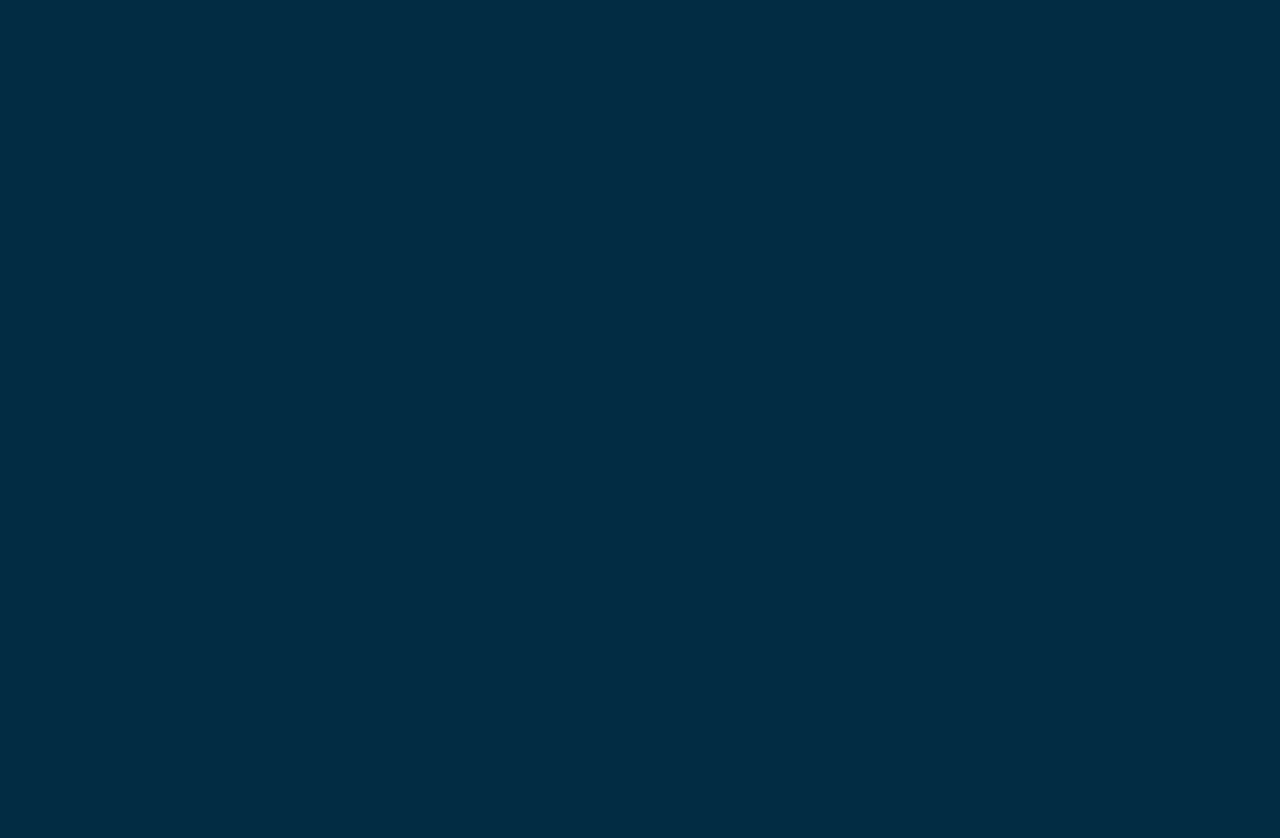
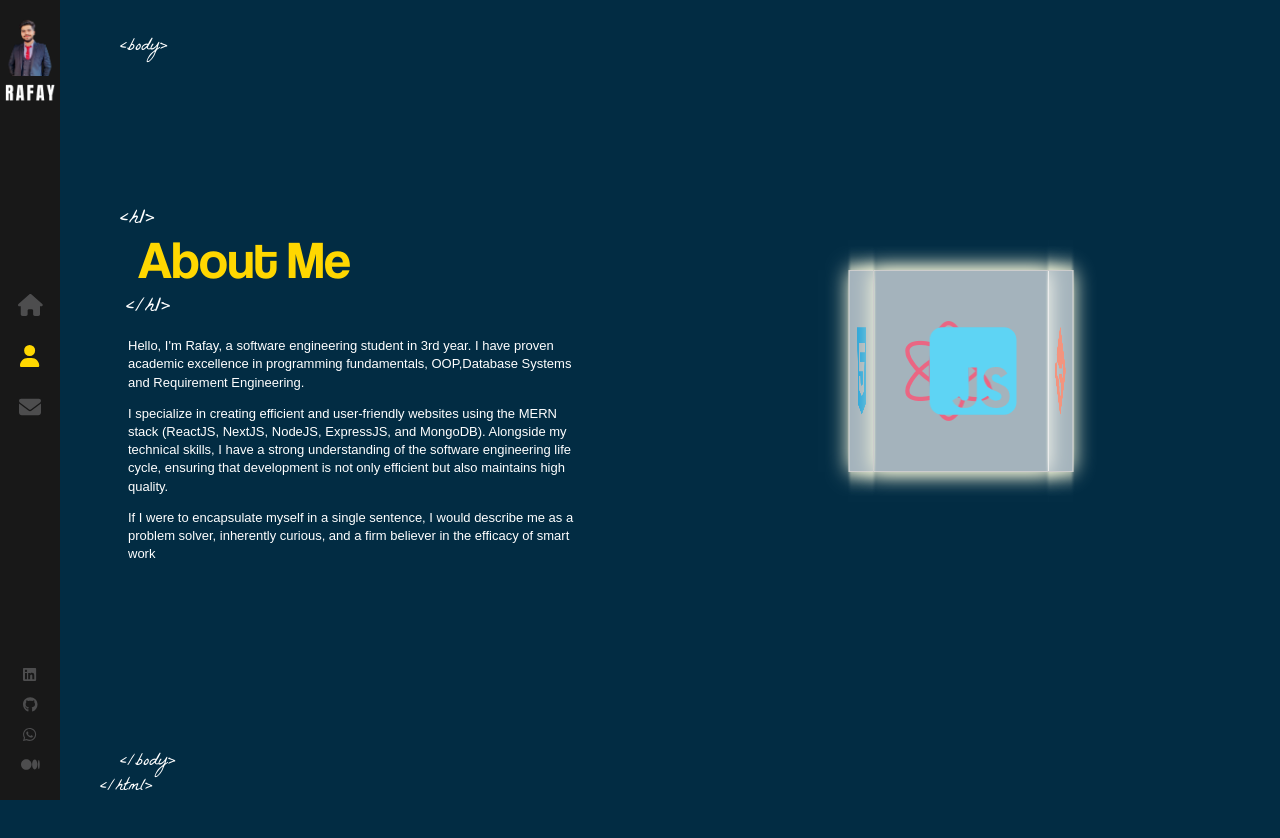
Before and after one commit to rafaysyed1/Portfolio-Website, a React (Create React App) app: page /about in a window 1280 px wide. Before the commit this address had no page. Shown: the top 838 px of the page. Before the commit the page ends 800 px from the top, so only its background shows below. Built offline with nearby package versions, Linux system fonts and the light colour scheme.

Commit message:
About page completion Text+Animation plus beautiful cube of skills

```diff
--- a/src/App.js
+++ b/src/App.js
@@ -3,12 +3,14 @@ import './App.scss';
 import { Route, Routes } from 'react-router-dom';
 import Layout from './components/Layout';
 import Home from './components/Home';
+import About from './components/About';
 function App() {
   return (
     <>
     <Routes>
       <Route path="/" element = {<Layout />}>
       <Route index element={<Home/>}/>
+      <Route path='about' element={<About/>}/>
       </Route>
 
     </Routes>
--- /dev/null
+++ b/src/components/About/index.js
@@ -0,0 +1,64 @@
+import { useState,useEffect } from 'react'
+import AnimatedLetters from '../AnimatedLetters'
+import './index.scss'
+import { FontAwesomeIcon } from '@fortawesome/react-fontawesome'
+import { faCss3, faGitAlt, faHtml5, faJsSquare, faNodeJs, faReact } from '@fortawesome/free-brands-svg-icons'
+
+const About = () => {
+    const aboutMeArray = ['A', 'b', 'o', 'u', 't', ' ', 'M', 'e']
+    const [letterClass, setLetterClass] = useState('text-animate');
+    useEffect(() => {
+
+        const timeoutId = setTimeout(() => {
+            setLetterClass('text-animate-hover');
+        }, 4000);
+
+        return () => clearTimeout(timeoutId);
+    }, []);
+
+    return (
+        <>
+        <div className='container about-page'>
+            <div className='text-zone'>
+                <h1>
+                    <AnimatedLetters strArray={aboutMeArray} letterClass={letterClass} index={50} />
+                </h1>
+                <p>
+                    Hello, I'm Rafay, a software engineering student in 3rd year.
+                    I have proven academic excellence in programming fundamentals, OOP,Database Systems and Requirement Engineering.
+                </p>
+                <p> I specialize in creating efficient and user-friendly websites using the MERN stack (ReactJS, NextJS, NodeJS, ExpressJS, and MongoDB).
+                    Alongside my technical skills, I have a strong understanding of the software engineering life cycle, ensuring that development is not only efficient but also maintains high quality.</p>
+                <p>
+                    If I were to encapsulate myself in a single sentence, I would describe me as a problem solver, inherently curious, and a firm believer in the efficacy of smart work
+                </p>
+            </div>
+            <div className='stage-cube-cont'>
+                <div className='cubespinner'>
+                   <div className='face1'>
+                   <FontAwesomeIcon icon={faReact} color='#DD0031' />
+                   </div>
+                   <div className='face2'>
+                   <FontAwesomeIcon icon={faNodeJs} color='#F06529' />
+                   </div>
+                   <div className='face3'>
+                   <FontAwesomeIcon icon={faHtml5} color='#28A4D9' />
+                   </div>
+                   <div className='face4'>
+                   <FontAwesomeIcon icon={faJsSquare} color='#5ED4F4' />
+                   </div>
+                   <div className='face5'>
+                   <FontAwesomeIcon icon={faCss3} color='#EFD81D' />
+                   </div>
+                   <div className='face6'>
+                   <FontAwesomeIcon icon={faGitAlt} color='#EC4E28' />
+                   </div>
+                </div>
+            </div>
+        </div>
+        </>
+
+    )
+}
+
+export default About
--- /dev/null
+++ b/src/components/About/index.scss
@@ -0,0 +1,93 @@
+.stage-cube-cont {
+    width: 50%;
+    height: 100%;
+    top: 0;
+    padding-top: 18%;
+    margin-left: 0;
+    position: absolute;
+    right: 0;
+    overflow: hidden;
+
+}
+
+.cubespinner {
+    animation-name: spincube;
+    animation-timing-function: ease-in-out;
+    animation-iteration-count: infinite;
+    animation-duration: 12s;
+    transform-style: preserve-3d;
+    transform-origin: 100px 100px 0;
+    margin-left: calc(50% - 100px);
+
+    div {
+        position: absolute;
+        width: 200px;
+        height: 200px;
+        border: 1px solid #ccc;
+        background: rgba(255, 255, 255, 0.4);
+        font-size: 100px;
+        display: flex;
+        justify-content: center;
+        align-items: center;
+        box-shadow: 0 0 20px 0px lightyellow;
+    }
+
+    .face1 {
+        transform: translateZ(100px);
+        color: #dd0031;
+    }
+
+    .face2 {
+        transform: rotateY(90deg) translateZ(100px);
+        color: #f06529;
+    }
+
+    .face3 {
+        transform: rotateY(90deg) rotateX(90deg) translateZ(100px);
+        color: #28a4d9;
+    }
+
+    .face4 {
+        transform: rotateY(180deg) rotateZ(90deg) translateZ(100px);
+        color: #5ed4f4;
+    }
+
+    .face5 {
+        transform: rotateY(-90deg) rotateZ(90deg) translateZ(100px);
+        color: #efd81d;
+    }
+
+    .face6 {
+        transform: rotateX(-90deg) translateZ(100px);
+        color: #ec4d28;
+    }
+
+}
+
+@keyframes spincube {
+
+    from,
+    to {
+        transform: rotateX(0deg) rotateY(0deg) rotateZ(0deg);
+    }
+
+    16% {
+        transform: rotateY(-90deg);
+    }
+
+    33% {
+        transform: rotateY(-90deg) rotateZ(90deg);
+    }
+
+    50% {
+        transform: rotateY(-180deg) rotateZ(90deg);
+    }
+
+    66% {
+        transform: rotateY(-270deg) rotateZ(90deg);
+    }
+
+    83% {
+        transform: rotateY(90deg);
+    }
+}
--- a/src/components/AnimatedLetters/index.scss
+++ b/src/components/AnimatedLetters/index.scss
@@ -17,7 +17,7 @@
     }
 }
 
-@for $j from 1 through 45 {
+@for $j from 1 through 60 {
     .text-animate._#{$j}{
         animation-delay: #{$j/10}s;
     }
--- a/src/components/Home/index.js
+++ b/src/components/Home/index.js
@@ -3,7 +3,7 @@ import { Link } from 'react-router-dom'
 
 import { useEffect, useState } from 'react';
 import AnimatedLetters from '../AnimatedLetters';
-import Logo from '../Logo';
+import Logo from '../Logo/index';
 const Home = ()=>{
     const [letterClass,setLetterClass] = useState('text-animate')
     const nameArray = ['R','a','f','a','y',',']
@@ -14,7 +14,7 @@ const Home = ()=>{
     useEffect(() => {
         const timeoutId = setTimeout(() => {
             setLetterClass('text-animate-hover');
-        }, 4000);
+        }, 6000);
 
         return () => clearTimeout(timeoutId);
     }, []);
@@ -23,12 +23,12 @@ const Home = ()=>{
         <div className='container home-page'>
             <div className='text-zone'>
             <h1>
-            <AnimatedLetters strArray={startingArray} letterClass={letterClass} index={7} />
+            <AnimatedLetters strArray={startingArray} letterClass={letterClass} index={10} />
             <br/>
             <AnimatedLetters strArray={pronounArray} letterClass={letterClass} index={15} />
-             <AnimatedLetters strArray={nameArray} letterClass={letterClass} index={25}/>
+             <AnimatedLetters strArray={nameArray} letterClass={letterClass} index={22}/>
             <br/>
-            <AnimatedLetters strArray={workArray} letterClass={letterClass} index={33} />
+            <AnimatedLetters strArray={workArray} letterClass={letterClass} index={35} />
             </h1>
             <h2>MERN Stack Web Engineer / Javascript / Freelancer</h2>
             <Link to="/contact" className='flat-button'>CONTACT ME</Link>
--- a/src/components/Layout/index.scss
+++ b/src/components/Layout/index.scss
@@ -1,15 +1,15 @@
-.page{
+.page {
     width: 100%;
     height: 100%;
     position: absolute;
 }
 
-.top-tags{
+.top-tags {
     bottom: auto;
     top: 35px;
 }
 
-.tags{
+.tags {
     color: #fff;
     opacity: 1;
     position: absolute;
@@ -18,9 +18,11 @@
     font-size: 18px;
     font-family: 'La Belle Aurore';
 }
-.bottom-tag-html{
+
+.bottom-tag-html {
     margin-left: -20px;
 }
+
 .container {
     width: 100%;
     will-change: contents;
@@ -34,4 +36,83 @@
     animation: fadeIn 1s forwards;
     animation-delay: 1s;
 
-  }
+}
+
+.about-page {
+    .text-zone {
+        position: absolute;
+        left: 10%;
+        top: 50%;
+        width: 35%;
+        transform: translateY(-50%);
+        vertical-align: middle;
+        display: table-cell;
+        max-height: 90%;
+
+        h1 {
+            font-size: 53px;
+            font-family: 'Coolvetica';
+            color: #ffd700;
+            font-weight: 400;
+            margin-top: 0;
+            position: relative;
+            margin-bottom: 40px;
+            left: 10px;
+
+            &::before {
+                content: '<h1>';
+                font-family: 'La Belle Aurore';
+                color: #fff;
+                font-size: 22px;
+                position: absolute;
+                margin-top: -18px;
+                left: -18px;
+            }
+
+            &::after {
+                content: '</h1>';
+                font-family: 'La Belle Aurore';
+                font-size: 22px;
+                position: absolute;
+                line-height: 18px;
+                left: -30px;
+                bottom: -20px;
+                color: #fff;
+                margin-left: 18px;
+            }
+
+
+        }
+
+        p {
+            font-size: 13px;
+            font-family: sans-serif;
+            font-weight: 300;
+            color: #fff;
+            min-width: fit-content;
+            animation: pulse 1s;
+
+            &:nth-of-type(1) {
+                animation-delay: 1.1s;
+            }
+
+            &:nth-of-type(2) {
+                animation-delay: 1.2s;
+            }
+
+            &:nth-of-type(3) {
+                animation-delay: 1.3s;
+            }
+        }
+    }
+
+    .text-animate-hover {
+        &:hover {
+            color: #fff;
+
+        }
+    }
+
+
+
+}
```
Also changed, not shown: src/components/Home/index.scss (+19 -15 lines).
